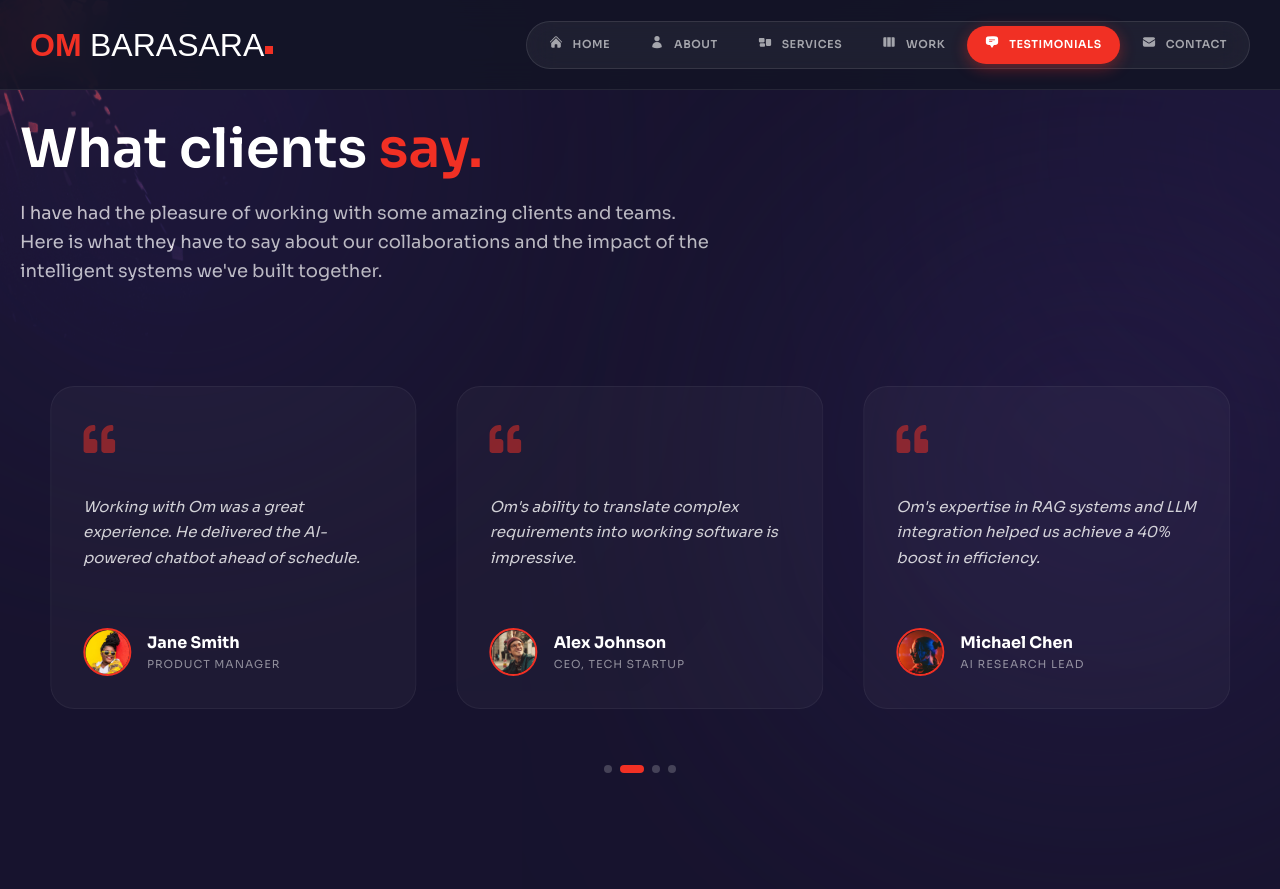
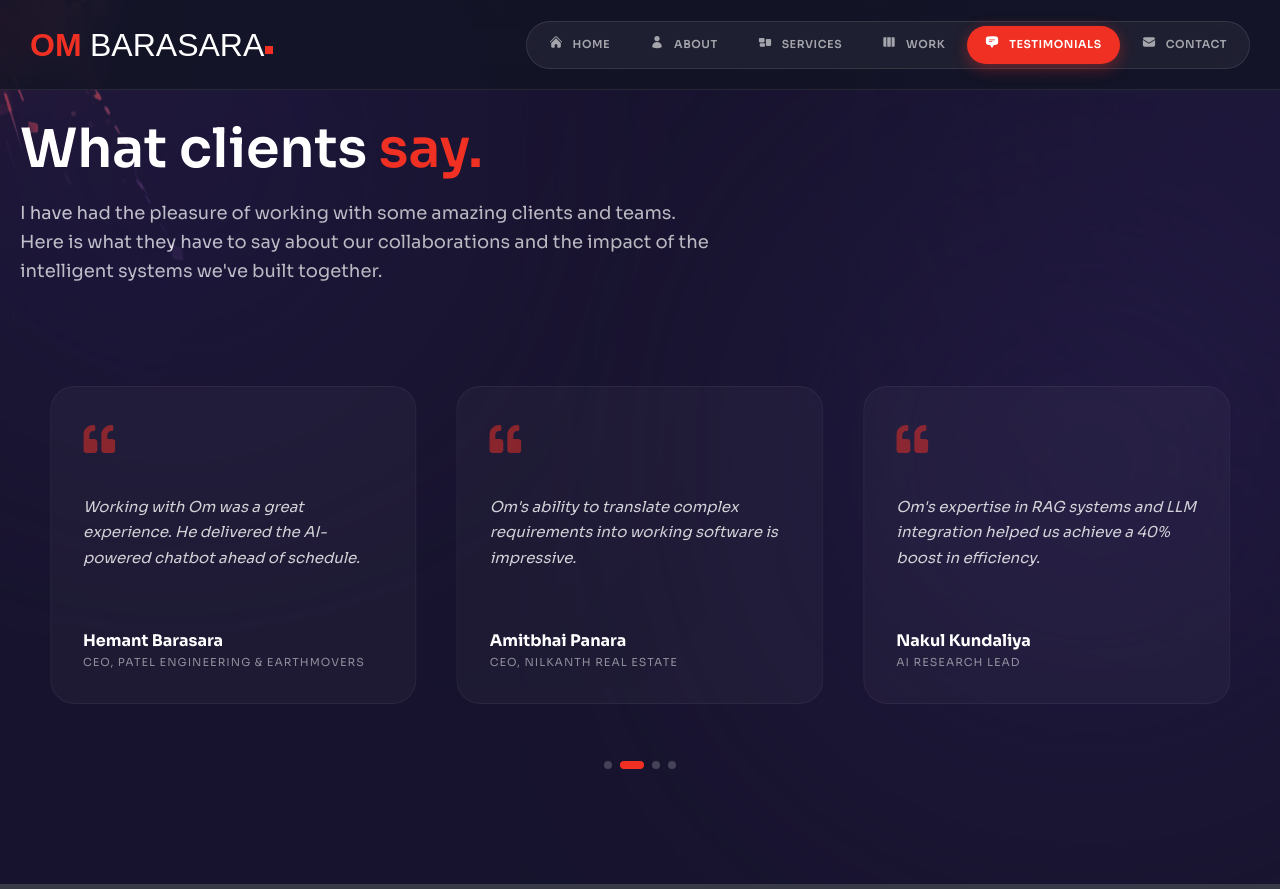
Before and after one commit to Om-5300/Om-Barasara-Portfolio, a Next.js app: page /testimonials in a window 1280 px wide. Built offline with nearby package versions, Linux system fonts and the light colour scheme.

Commit message:
-- change in testimonial page

```diff
--- a/components/Layout.jsx
+++ b/components/Layout.jsx
@@ -1,5 +1,6 @@
 import { Sora } from "next/font/google";
 import Head from "next/head";
+import { useRouter } from "next/router";
 
 import Header from "../components/Header";
 import TopLeftImg from "../components/TopLeftImg";
@@ -12,24 +13,62 @@ const sora = Sora({
 });
 
 const Layout = ({ children }) => {
+  const router = useRouter();
+  const domain = "https://ombarasara.com"; // Replace with your actual domain
+  const canonicalUrl = `${domain}${router.asPath === "/" ? "" : router.asPath}`;
+
   return (
     <main
       className={`layout_main layout_bg ${sora.variable}`}
     >
       {/* metadata */}
       <Head>
-        <title>Om Barasara | Portfolio</title>
+        {/* Primary Meta Tags */}
+        <title>Om Barasara | Full-Stack Developer & AI Agent Specialist</title>
         <meta name="viewport" content="width=device-width, initial-scale=1" />
-        <meta
-          name="description"
-          content="Om Barasara is a Full-stack Developer and AI Agent Specialist with expertise in React, Python, and LLM integration."
-        />
-        <meta
-          name="keywords"
-          content="Om Barasara, Full-stack Developer, AI Agent, React, Next.js, Python, RAG, LLM"
-        />
+        <meta name="description" content="Om Barasara is a Full-stack Developer and AI Agent Specialist specializing in React, Next.js, Python, RAG, and LLM integration. Build intelligent digital solutions." />
+        <meta name="keywords" content="Om Barasara, Full-stack Developer, AI Agent, AI Specialist, React Developer, Next.js Developer, Python Developer, RAG, LLM, Portfolio, Web Development" />
         <meta name="author" content="Om Barasara" />
         <meta name="theme-color" content="#f13024" />
+        <link rel="canonical" href={canonicalUrl} />
+
+        {/* Open Graph / Facebook / WhatsApp */}
+        <meta property="og:type" content="website" />
+        <meta property="og:url" content={canonicalUrl} />
+        <meta property="og:title" content="Om Barasara | Full-Stack Developer & AI Agent Specialist" />
+        <meta property="og:description" content="Expert Full-stack Developer and AI Agent Specialist. Specializing in intelligent RAG systems and high-performance web applications." />
+        {/* WhatsApp specifically looks for og:image. It's better to use a PNG/JPG than an SVG for link previews */}
+        <meta property="og:image" content={`${domain}/avtar.png`} />
+        <meta property="og:image:width" content="1200" />
+        <meta property="og:image:height" content="630" />
+
+        {/* Twitter */}
+        <meta property="twitter:card" content="summary_large_image" />
+        <meta property="twitter:url" content={canonicalUrl} />
+        <meta property="twitter:title" content="Om Barasara | Full-Stack Developer & AI Agent Specialist" />
+        <meta property="twitter:description" content="Om Barasara is a Full-stack Developer and AI Agent Specialist. Explore his portfolio of AI agents and web solutions." />
+        <meta property="twitter:image" content={`${domain}/avtar.png`} />
+
+        {/* JSON-LD Structured Data */}
+        <script
+          type="application/ld+json"
+          dangerouslySetInnerHTML={{
+            __html: JSON.stringify({
+              "@context": "https://schema.org",
+              "@type": "Person",
+              "name": "Om Barasara",
+              "url": domain,
+              "image": `${domain}/avtar.png`,
+              "jobTitle": "Full-Stack Developer & AI Agent Specialist",
+              "description": "Om Barasara is a Full-stack Developer and AI Agent Specialist with expertise in React, Python, and LLM integration.",
+              "sameAs": [
+                "https://github.com/Om-5300",
+                "https://www.linkedin.com/in/om-barasara/",
+                "https://wa.me/919913335300"
+              ]
+            }),
+          }}
+        />
       </Head>
 
       <TopLeftImg />
--- a/components/TestimonialSlider.jsx
+++ b/components/TestimonialSlider.jsx
@@ -10,37 +10,37 @@ import "swiper/css/pagination";
 const testimonialData = [
   {
     image: "/t-avt-1.png",
-    name: "John Doe",
-    position: "Software Engineer",
+    name: "Drashti Bavarva",
+    position: "Founder - The Art Leaf",
     message: "Om is an exceptional developer who understands both the frontend and the complex AI backends perfectly.",
   },
   {
     image: "/t-avt-2.png",
-    name: "Jane Smith",
-    position: "Product Manager",
+    name: "Hemant Barasara",
+    position: "CEO, Patel Engineering & Earthmovers",
     message: "Working with Om was a great experience. He delivered the AI-powered chatbot ahead of schedule.",
   },
   {
     image: "/t-avt-3.png",
-    name: "Alex Johnson",
-    position: "CEO, Tech StartUp",
+    name: "Amitbhai Panara",
+    position: "CEO, Nilkanth Real Estate",
     message: "Om's ability to translate complex requirements into working software is impressive.",
   },
   {
     image: "/t-avt-1.png",
-    name: "Michael Chen",
+    name: "Nakul Kundaliya",
     position: "AI Research Lead",
     message: "Om's expertise in RAG systems and LLM integration helped us achieve a 40% boost in efficiency.",
   },
   {
     image: "/t-avt-2.png",
-    name: "Sarah Williams",
+    name: "Savan Dava",
     position: "Founder, ArtLeaf",
     message: "Highly recommended for full-stack projects. He built our entire e-commerce platform with perfection.",
   },
   {
     image: "/t-avt-3.png",
-    name: "David Miller",
+    name: "Kishan Kavar",
     position: "Marketing Director",
     message: "The automation workflows Om implemented saved us hundreds of hours of manual lead qualification.",
   },
@@ -77,14 +77,6 @@ const TestimonialSlider = () => {
 
             {/* Footer / User Info */}
             <div className="testimonial_user">
-              <div className="testimonial_avatar">
-                <Image
-                  src={person.image}
-                  width={48}
-                  height={48}
-                  alt={person.name}
-                />
-              </div>
               <div className="testimonial_meta">
                 <div className="testimonial_name">{person.name}</div>
                 <div className="testimonial_role">{person.position}</div>
```
Also changed, not shown: public/robots.txt (added), 1 other file (tests, documents, lock files or other folders).
